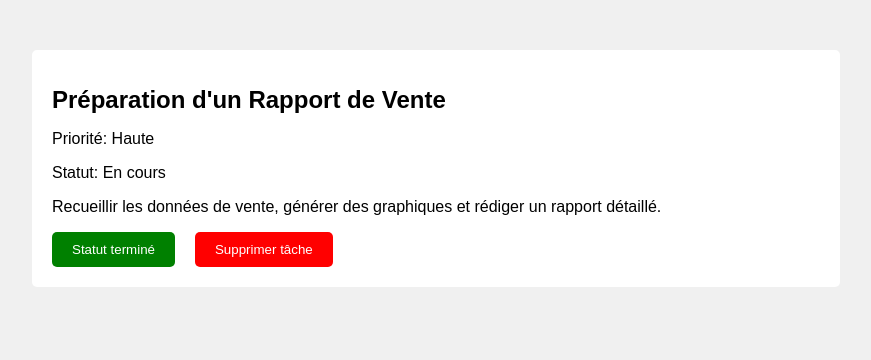
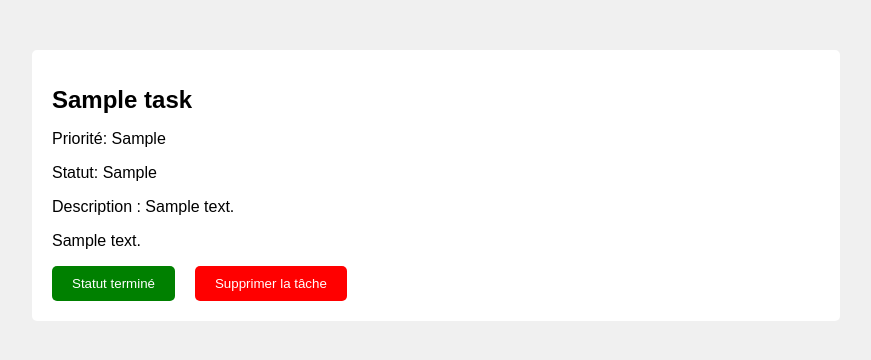
Before and after one commit to imalet/Gestion-des-Taches, a PHP site: page /taskdetails.php in a window 1280 px wide. Shown: the part 120-480 px from the top of the page, without its empty margins (204-1075 px from the left). Run offline with PHP 8.4, Linux system fonts and the light colour scheme; the visitor is signed in with stand-in values (Sample User, id 1); tables that the repository leaves empty or names only in its code hold one stand-in row (values such as "Sample post").

Commit message:
Recuperation des taches de chaque employe, ainsi que la page detail

```diff
--- a/taskdetails.php
+++ b/taskdetails.php
@@ -1,5 +1,30 @@
 <?php
-session_start();
+require('traitement.php');
+
+// RECUPERATION DES TACHES DES EMPLOYES
+$req = $db->prepare("SELECT * FROM tasks WHERE id_employe = :id ");
+$req->bindParam(':id', $_SESSION['id']);
+$req->execute();
+
+$resultat = $req->fetchAll();
+
+// SUPPRIMER UNE TACHE
+if (isset($_POST['delete'])) {
+
+    $req = $db->prepare("DELETE FROM tasks WHERE id = :id ");
+    $req->bindParam(':id', $_POST['id']);
+    $req->execute();
+}
+
+// MODIFIER UNE TACHE
+if (isset($_POST['status'])) {
+
+    $req = $db->prepare("UPDATE tasks SET statut = 'Termine' WHERE id = :id ");
+    $req->bindParam(':id', $_POST['id']);
+    $req->execute();
+}
+
+
 ?>
 
 <!DOCTYPE html>
@@ -30,7 +55,7 @@ session_start();
             width: 60%;
         }
 
-        .leye {
+        .benji {
             color: white;
         }
 
@@ -72,20 +97,28 @@ session_start();
 
 <body>
     <div class="navbar">
-        <h1 class="leye">Details tach : Preparation d'un rapport de ventes</h1>
+        <h1 class="benji">Details tach : Preparation d'un rapport de ventes</h1>
 
     </div>
 
-    <div class="task-container">
-        <h1 class="lp">Préparation d'un Rapport de Vente</h1>
-        <p>Priorité: Haute</p>
-        <p>Statut: En cours</p>
-        <p>Recueillir les données de vente, générer des graphiques et rédiger un rapport détaillé.</p>
-        <div class="inline-elements">
-              <button>Statut terminé</button>
-            <button class="red-button">Supprimer tâche</button>
+    <?php foreach ($resultat as $key => $value) { ?>
+
+        <div class="task-container">
+            <form action="" method="post">
+                <h1 class="lp"><?php echo $value['titre']  ?></h1>
+                <p name="priorite">Priorité: <?php echo $value['priorite']  ?></p>
+                <p>Statut: <?php echo $value['statut']  ?></p>
+                <p>Description : <?php echo $value['description']  ?></p>
+                <p><?php echo $value['description']  ?></p>
+                <input type="text" name="id" value="<?php echo $value['id']  ?>" hidden>
+                <div class="inline-elements">
+                    <button name="status" type="submit">Statut terminé</button>
+                    <button name="delete" type="submit" class="red-button">Supprimer la tâche</button>
+                </div>
+            </form>
         </div>
-    </div>
+
+    <?php } ?>
 
 </body>
 
--- a/traitement.php
+++ b/traitement.php
@@ -128,6 +128,8 @@ try {
             }
         }
     }
+
+
 } catch (PDOException $e) {
     echo "Faile Connexion" . $e->getMessage();
 }
```
Also changed, not shown: taskmanager.php (+19 -17 lines), test.php (+7 -5 lines).
